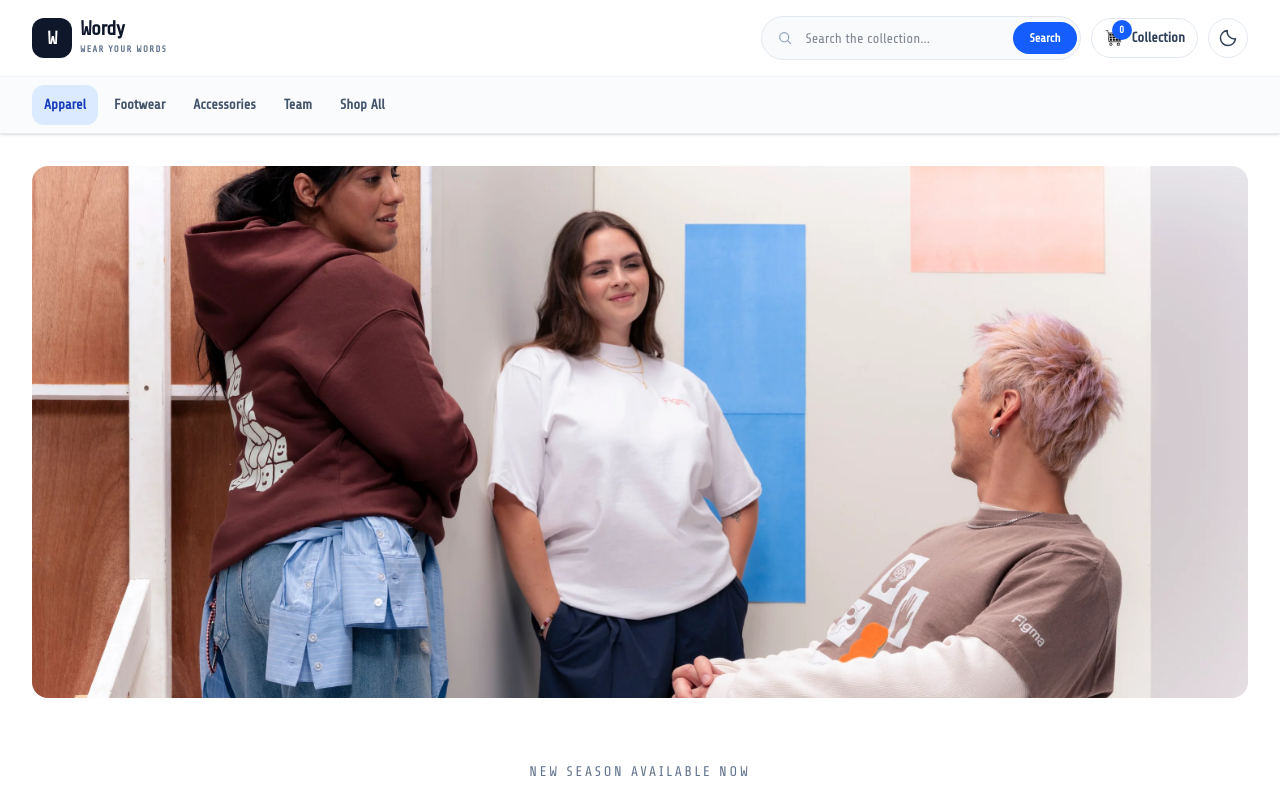
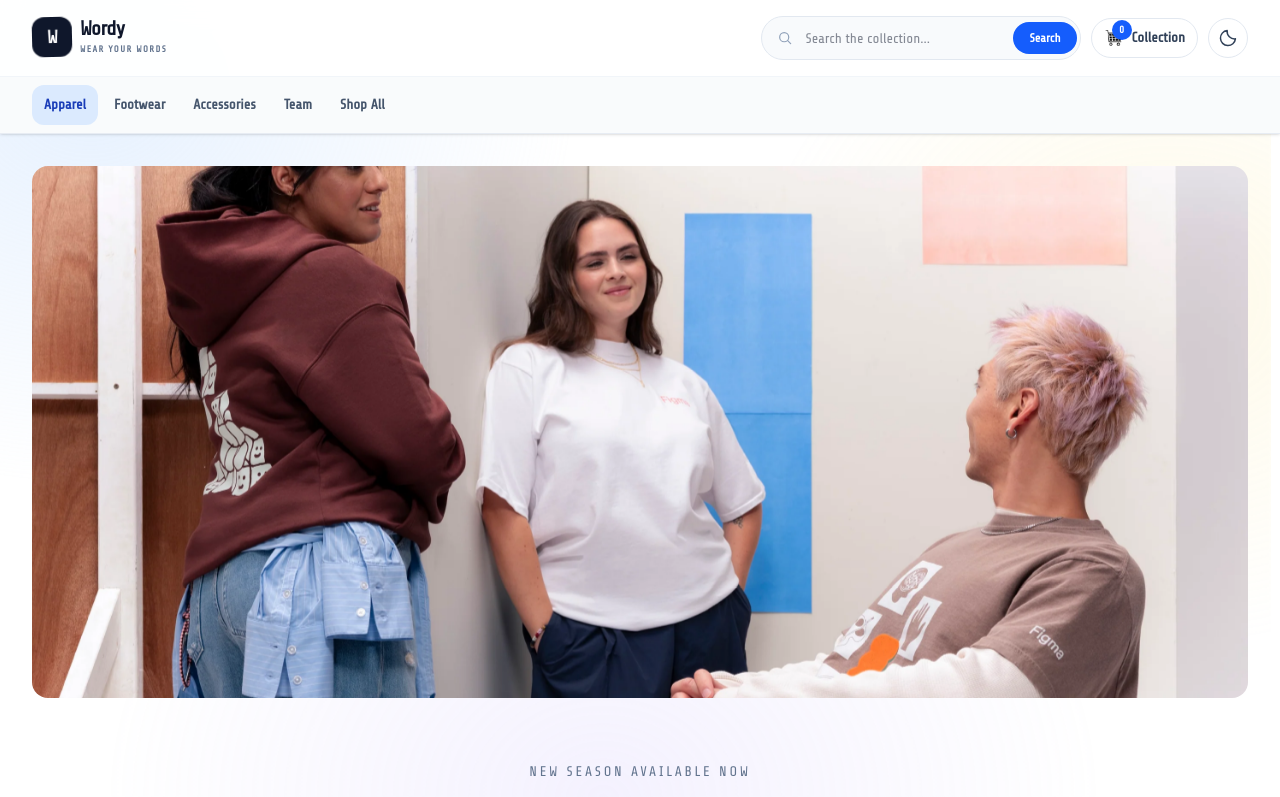
Before and after one commit to bakin-og/wordy, a React (Vite) app: page /apparel in a window 1280 px wide. Shown: the top 797 px of the page. Built offline with nearby package versions, Linux system fonts and the light colour scheme.

Commit message:
motion changes

```diff
--- a/src/assets/Navbar.jsx
+++ b/src/assets/Navbar.jsx
@@ -45,7 +45,7 @@ const Navbar = () => {
             to="/apparel"
             className="col-start-1 row-start-1 group flex min-w-0 items-center gap-2 rounded-md focus-visible:outline-2 focus-visible:outline-offset-4 focus-visible:outline-blue-600"
           >
-            <span className="flex h-10 w-10 items-center justify-center rounded-xl bg-slate-900 text-lg font-bold tracking-tight text-white transition-transform duration-200 group-hover:-rotate-3 group-hover:scale-105 dark:bg-white dark:text-slate-900">
+            <span className="brand-mark flex h-10 w-10 items-center justify-center rounded-xl bg-slate-900 text-lg font-bold tracking-tight text-white transition-transform duration-200 group-hover:-rotate-3 group-hover:scale-105 dark:bg-white dark:text-slate-900">
               W
             </span>
             <span>
--- a/src/components/Apparel.jsx
+++ b/src/components/Apparel.jsx
@@ -26,12 +26,14 @@ const Apparel = () => {
   return (
     <main className="mx-auto w-full max-w-7xl px-4 pb-12 pt-5 sm:px-6 sm:pb-16 sm:pt-8 lg:px-8">
       {/* Primary campaign image for the latest Wordy collection. */}
-      <img
-        src={hero}
-        alt="Artists wearing pieces from the latest Wordy collection"
-        fetchPriority="high"
-        className="aspect-4/3 w-full rounded-xl object-cover sm:aspect-16/8 sm:rounded-2xl lg:aspect-16/7"
-      />
+      <div className="apparel-hero-frame relative isolate aspect-4/3 w-full overflow-hidden rounded-xl sm:aspect-16/8 sm:rounded-2xl lg:aspect-16/7">
+        <img
+          src={hero}
+          alt="Artists wearing pieces from the latest Wordy collection"
+          fetchPriority="high"
+          className="apparel-hero-image absolute inset-0 h-full w-full object-cover"
+        />
+      </div>
 
       <section
         aria-labelledby="season-heading"
--- a/src/index.css
+++ b/src/index.css
@@ -15,6 +15,8 @@
 }
 
 body {
+  position: relative;
+  isolation: isolate;
   min-width: 320px;
   min-height: 100vh;
   margin: 0;
@@ -24,6 +26,99 @@ body {
   font-weight: normal;
   font-style: normal;
   transition: background-color 200ms ease, color 200ms ease;
+}
+
+body::before {
+  position: fixed;
+  z-index: -1;
+  inset: 0;
+  background:
+    radial-gradient(42rem 34rem at 8% 12%, rgb(191 219 254 / 38%), transparent 72%),
+    radial-gradient(36rem 30rem at 92% 38%, rgb(253 230 138 / 19%), transparent 72%),
+    radial-gradient(42rem 34rem at 48% 100%, rgb(196 181 253 / 18%), transparent 74%);
+  content: "";
+  pointer-events: none;
+  animation: ambient-drift 32s ease-in-out infinite alternate;
+}
+
+:root[data-theme="dark"] body::before {
+  background:
+    radial-gradient(42rem 34rem at 8% 12%, rgb(30 64 175 / 20%), transparent 72%),
+    radial-gradient(36rem 30rem at 92% 38%, rgb(180 83 9 / 12%), transparent 72%),
+    radial-gradient(42rem 34rem at 48% 100%, rgb(91 33 182 / 17%), transparent 74%);
+}
+
+@keyframes ambient-drift {
+  from {
+    transform: translate3d(-1%, -0.5%, 0) scale(1);
+  }
+  to {
+    transform: translate3d(1%, 0.5%, 0) scale(1.03);
+  }
+}
+
+@keyframes brand-mark-float {
+  0%,
+  100% {
+    transform: translate3d(0, 0, 0) rotate(0);
+  }
+  50% {
+    transform: translate3d(0, -2px, 0) rotate(-3deg);
+  }
+}
+
+.brand-mark {
+  animation: brand-mark-float 5s ease-in-out infinite;
+}
+
+@keyframes apparel-image-float {
+  0%,
+  100% {
+    transform: scale(1.035) translate3d(0, 0, 0);
+  }
+  50% {
+    transform: scale(1.07) translate3d(-0.4%, 0.25%, 0);
+  }
+}
+
+@keyframes apparel-light-sweep {
+  0%,
+  18% {
+    transform: translate3d(-140%, 0, 0) rotate(16deg);
+  }
+  68%,
+  100% {
+    transform: translate3d(140%, 0, 0) rotate(16deg);
+  }
+}
+
+.apparel-hero-image {
+  animation: apparel-image-float 22s ease-in-out infinite;
+}
+
+.apparel-hero-frame::after {
+  position: absolute;
+  z-index: 1;
+  inset: -35%;
+  background: linear-gradient(
+    112deg,
+    transparent 40%,
+    rgb(255 255 255 / 17%) 50%,
+    transparent 60%
+  );
+  content: "";
+  pointer-events: none;
+  animation: apparel-light-sweep 11s ease-in-out infinite;
+}
+
+@media (max-width: 640px) {
+  body::before {
+    animation-duration: 40s;
+  }
+
+  .apparel-hero-image {
+    animation-duration: 28s;
+  }
 }
 
 ::selection {
@@ -115,6 +210,13 @@ body {
 }
 
 @media (prefers-reduced-motion: reduce) {
+  body::before,
+  .brand-mark,
+  .apparel-hero-image,
+  .apparel-hero-frame::after {
+    animation: none;
+  }
+
   .cart-toast-enter {
     animation: none;
   }
```
